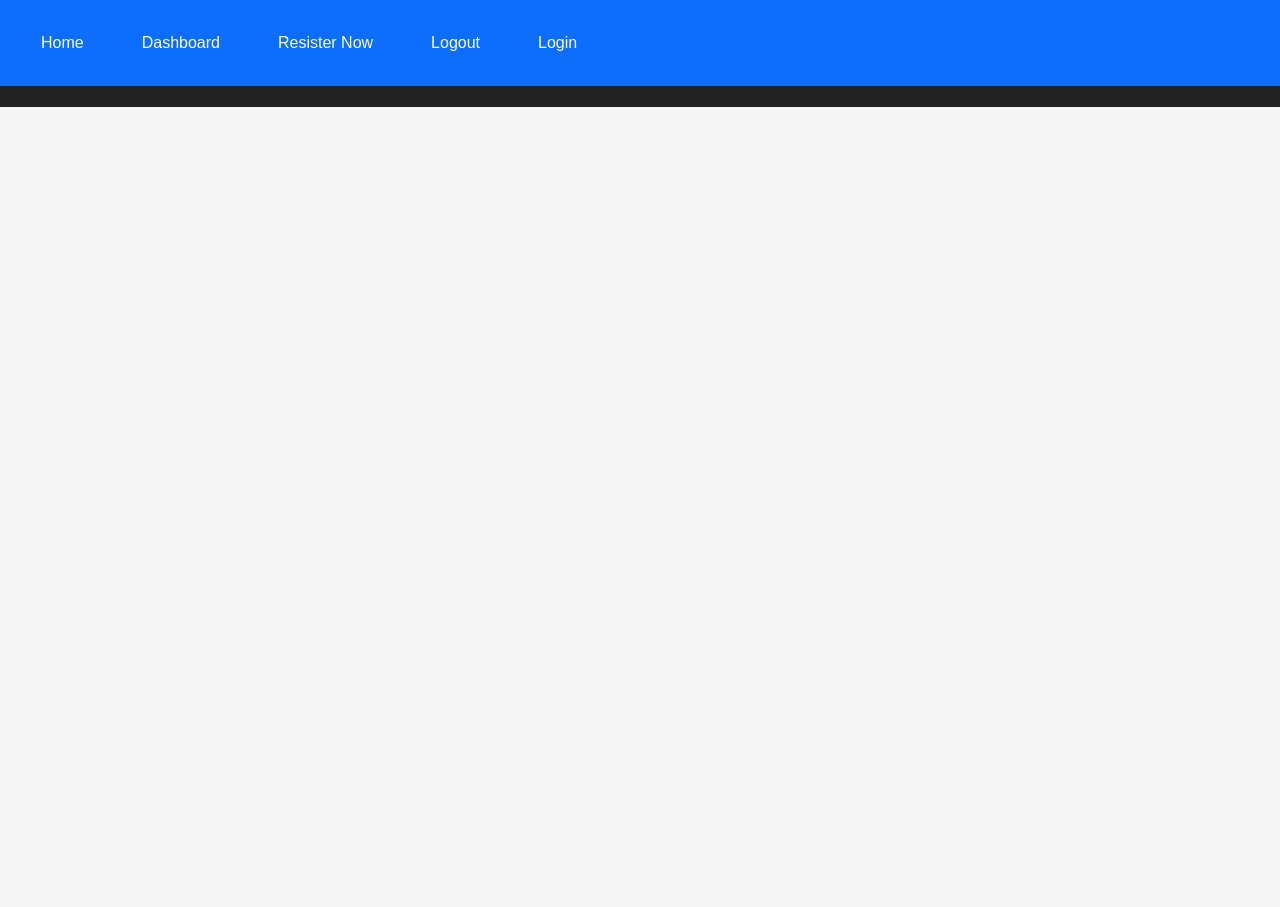
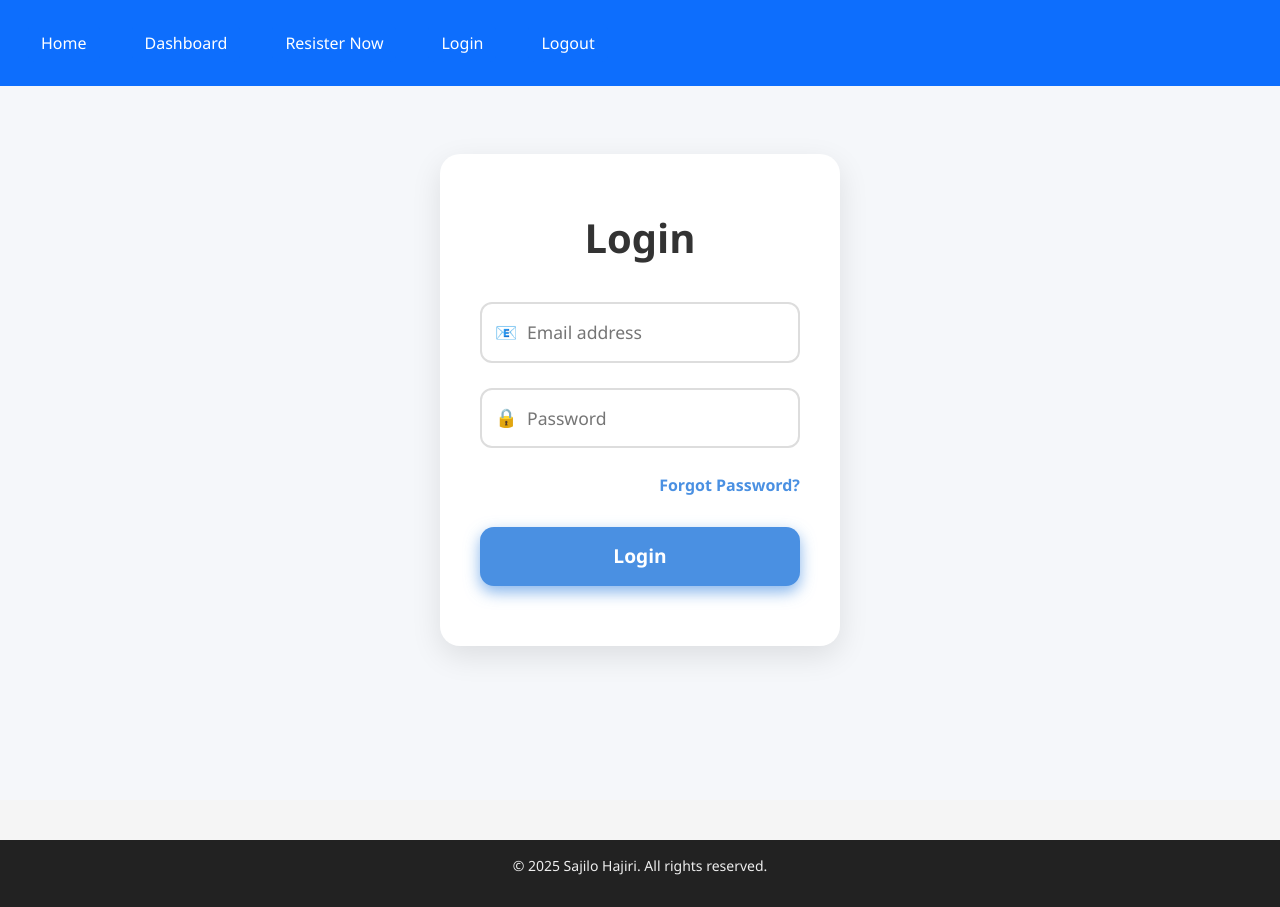
Before and after one commit to NabinPrasadDhungana/Sajilo-Hajiri, a React (Vite) app in the folder frontend/Sajilo-Hajiri/: page /Login in a window 1280 px wide. Before the commit the page ends 800 px from the top, so only its background shows below. Built offline with nearby package versions, Linux system fonts and the light colour scheme.

Commit message:
improvement

```diff
--- a/frontend/Sajilo-Hajiri/src/App.jsx
+++ b/frontend/Sajilo-Hajiri/src/App.jsx
@@ -4,6 +4,8 @@ import { BrowserRouter, Route, Routes } from "react-router-dom";
 import Navbar from './components/Navbar';
 import Home from './components/Home';
 import Register from './components/Register';
+import Login from './components/Login/Login';
+
 
 import Dashboard from "./components/Dashboard"; // picks up index.jsx automatically
 import StudentHistoryModal from "./components/Dashboard/StudentHistoryModal";
@@ -25,6 +27,8 @@ export default function App() {
       <Navbar />
       <Routes>
         <Route exact path="/" element={<Home />} />
+        <Route path="/Login" element={<Login />} />
+
         <Route exact path="/register" element={<Register showAlert={(msg, type) => alert(`${msg}`)} />} />
 
         {/* Add a route for the dashboard */}
--- a/frontend/Sajilo-Hajiri/src/components/Login/Login.jsx
+++ b/frontend/Sajilo-Hajiri/src/components/Login/Login.jsx
@@ -52,7 +52,7 @@ export default function Login() {
             <span className="icon" role="img" aria-label="password">🔒</span>
             <input
               type="password"
-              placeholder="Password (min 6 chars)"
+              placeholder="Password"
               value={password}
               onChange={(e) => setPassword(e.target.value)}
               required
--- a/frontend/Sajilo-Hajiri/src/components/Navbar.jsx
+++ b/frontend/Sajilo-Hajiri/src/components/Navbar.jsx
@@ -3,7 +3,6 @@ import {
 
   Link,
 } from "react-router-dom";
-
 export default function Navbar() {
   return (
     <>
@@ -29,7 +28,7 @@ export default function Navbar() {
           </Link>
         </li>
          <li className="nav-item">
-          <Link  className="btn btn-primary my-3 mx-3" to="/Register">
+          <Link  className="btn btn-primary my-3 mx-3" to="/Dashboard">
             Dashboard
           </Link>
         </li>
@@ -39,14 +38,14 @@ export default function Navbar() {
           </Link>
         </li>
         <li className="nav-item">
-          <Link  className="btn btn-primary my-3 mx-3" to="/Register">
-            Logout
+          <Link  className="btn btn-primary my-3 mx-3" to="/Login">
+            Login
           </Link>
         </li>
 
          <li className="nav-item">
           <Link  className="btn btn-primary my-3 mx-3" to="/Register">
-            Login
+            Logout
           </Link>
         </li>
 
```
